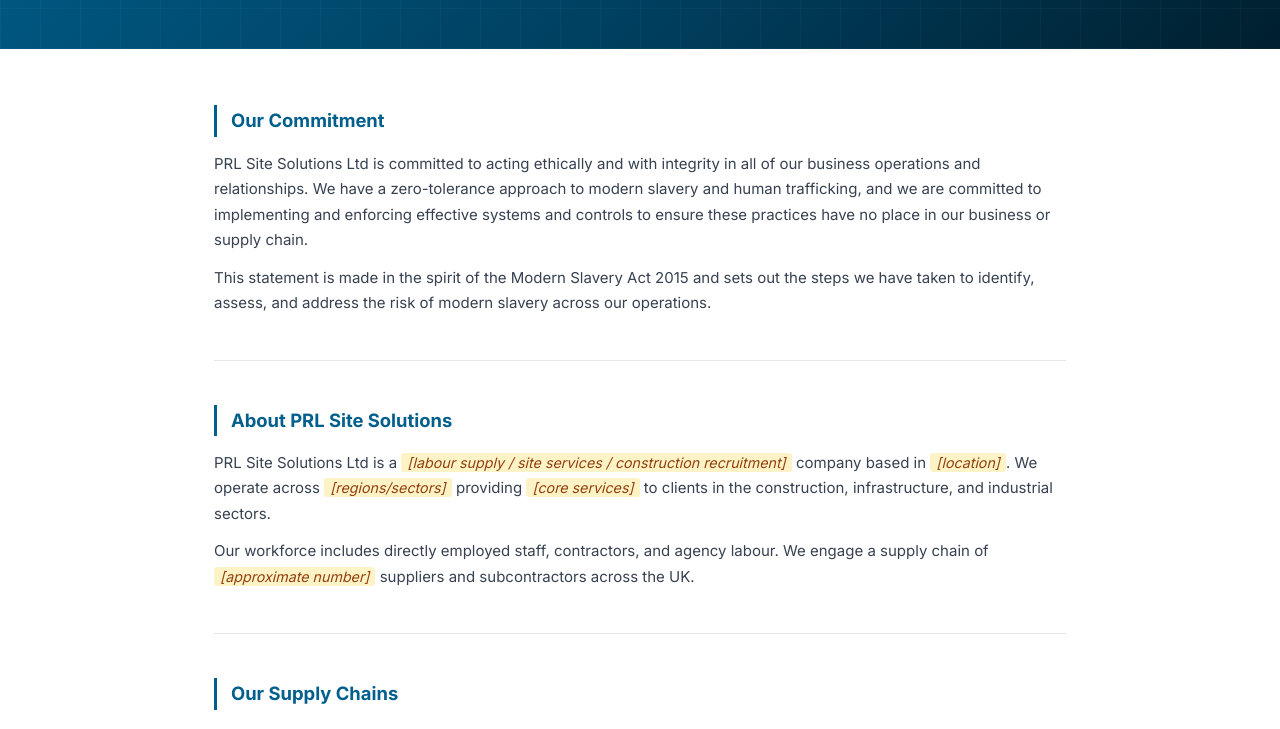
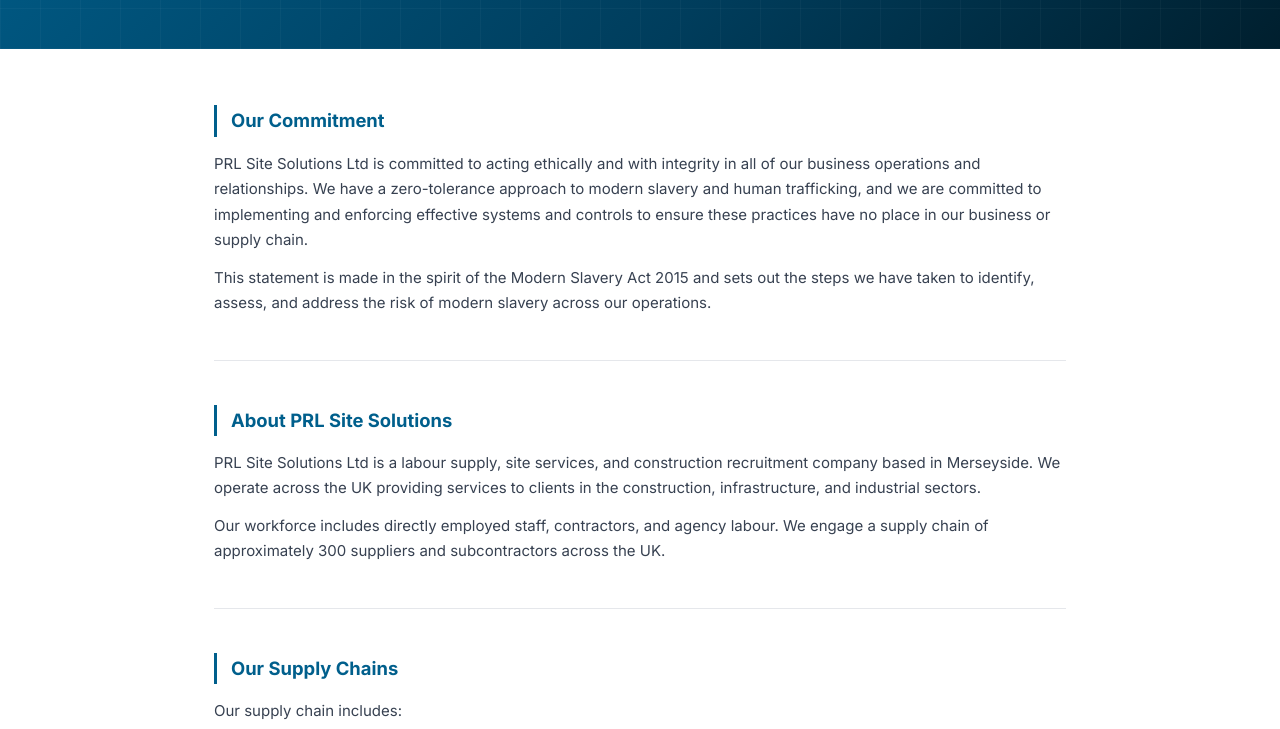
Before and after one commit to prl-site-solutions/prl-website, a plain HTML site: page modern-slavery.html in a window 1280 px wide. Shown: the part 304-1033 px from the top of the page. Drawn offline with Linux system fonts and the light colour scheme.

Commit message:
Fill in About section on Modern Slavery Statement
- Company descriptor: labour supply / site services / construction recruitment
- Location: Merseyside
- Supply chain: ~300 suppliers and subcontractors

Co-Authored-By: claude-flow <ruv@ruv.net>

```diff
--- a/modern-slavery.html
+++ b/modern-slavery.html
@@ -159,8 +159,8 @@
     <!-- About PRL -->
     <div class="doc-section">
       <h2>About PRL Site Solutions</h2>
-      <p>PRL Site Solutions Ltd is a <span class="placeholder">[labour supply / site services / construction recruitment]</span> company based in <span class="placeholder">[location]</span>. We operate across <span class="placeholder">[regions/sectors]</span> providing <span class="placeholder">[core services]</span> to clients in the construction, infrastructure, and industrial sectors.</p>
-      <p>Our workforce includes directly employed staff, contractors, and agency labour. We engage a supply chain of <span class="placeholder">[approximate number]</span> suppliers and subcontractors across the UK.</p>
+      <p>PRL Site Solutions Ltd is a labour supply, site services, and construction recruitment company based in Merseyside. We operate across the UK providing services to clients in the construction, infrastructure, and industrial sectors.</p>
+      <p>Our workforce includes directly employed staff, contractors, and agency labour. We engage a supply chain of approximately 300 suppliers and subcontractors across the UK.</p>
     </div>
 
     <!-- Supply Chains -->
```
